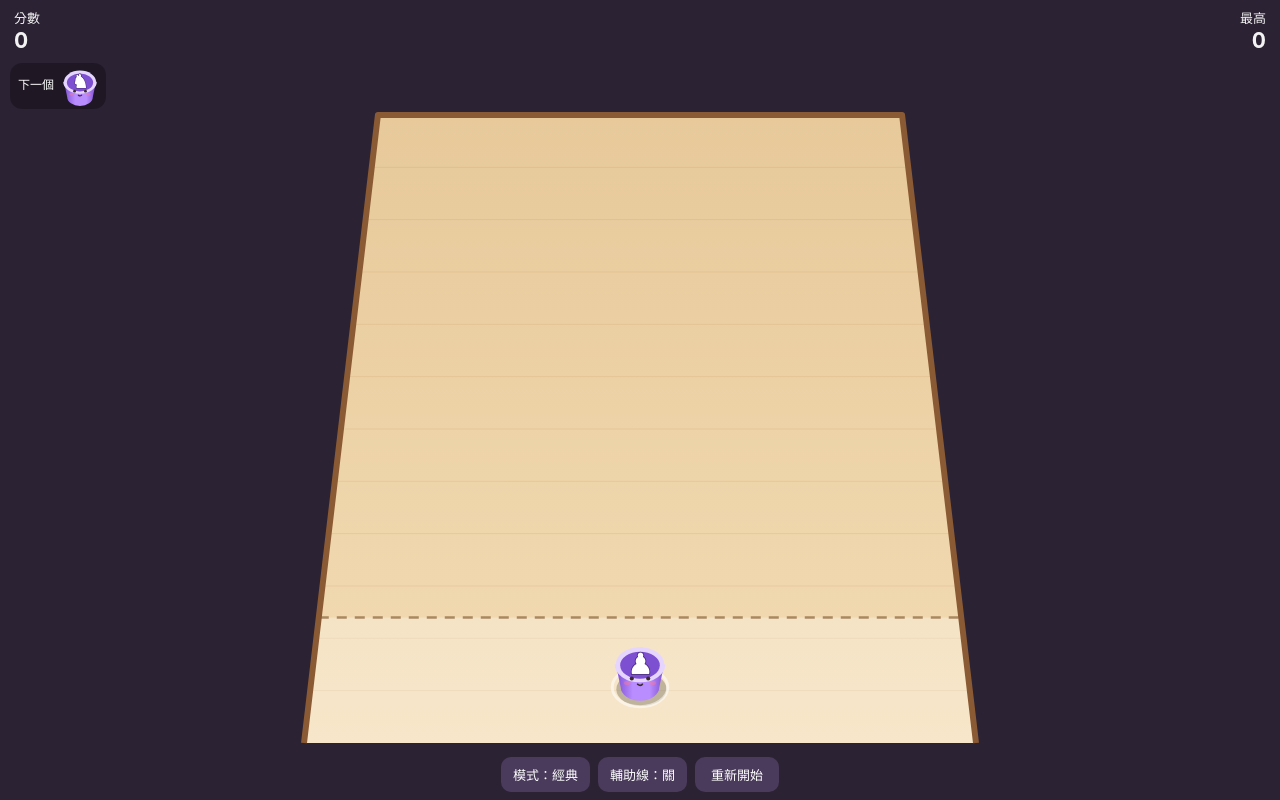
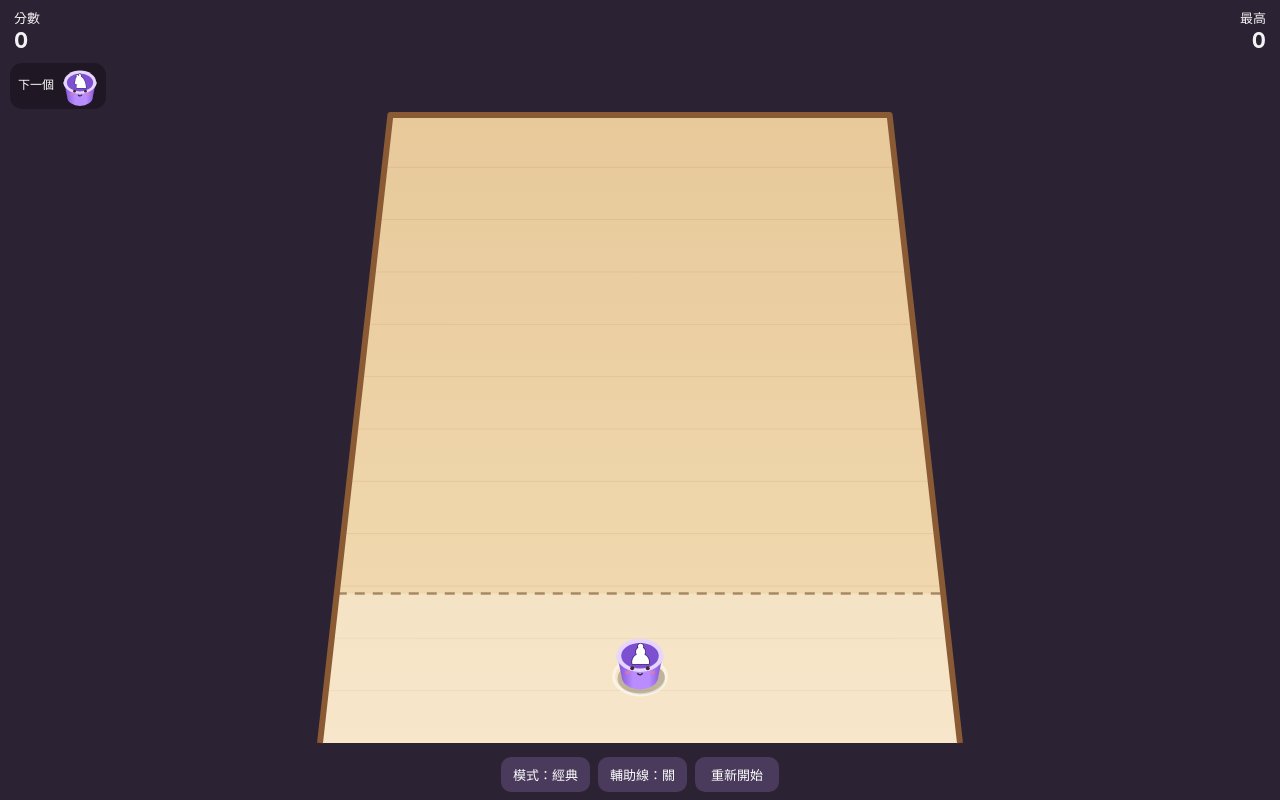
Before and after one commit to jellyfruit/game-sliding-cups, a plain HTML site: page index.html in a window 1280 px wide. Drawn offline with Linux system fonts and the light colour scheme.

Commit message:
Enlarge launch zone by 25% (180 -> 225)
Co-Authored-By: Claude Sonnet 5.5 <noreply@anthropic.com>
Claude-Session: https://claude.ai/code/session_01YcRvipXLdSARSXJBNmnAqn

```diff
--- a/index.html
+++ b/index.html
@@ -41,9 +41,9 @@
 'use strict';
 
 /* ───────── 參數（手感調整都在這裡）───────── */
-const W = 600, H = 900;          // 桌面世界座標（俯視平面）。y=0 是遠端，y=H 是靠近玩家
+const W = 600, H = 945;          // 桌面世界座標（俯視平面）。y=0 是遠端，y=H 是靠近玩家
 const LINE_Y = 720;              // 發射線 / 危險線
-const SPAWN = { x: W / 2, y: 820 };
+const SPAWN = { x: W / 2, y: 845 };
 const P = {
   A: 560,        // 滑動摩擦（固定減速，單位/秒²）
   K: 0.7,        // 速度阻尼（與速度成正比）
```
